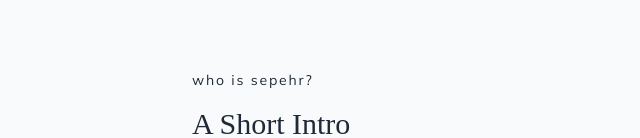
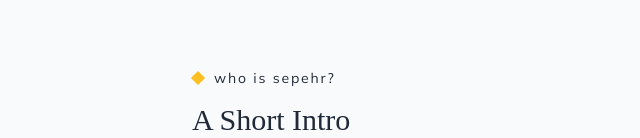
Before and after one commit to sepehrjf/sepehr-jalali, a Gatsby site: page /about in a window 1280 px wide. Shown: the part 662-800 px from the top of the page, 0-640 px from the left. Built offline with nearby package versions, Linux system fonts and the light colour scheme; Gatsby itself is replaced by a stand-in of ours.

Commit message:
Added tile.module.css

```diff
--- a/src/components/biography.js
+++ b/src/components/biography.js
@@ -1,17 +1,22 @@
 import React from "react";
+import { tile } from "./tile.module.css";
 
 function Biography(props) {
   return (
     <div className="container flex flex-col flex-grow flex-auto text-gray-800 mx-auto py-20">
       <div className="px-5 sm:px-10 md:px-24 lg:px-48">
+        <div className="flex mb-4 relative">
+          <div className={tile}></div>
           <div
-          className="question mb-4 relative text-xs sm:text-sm lowercase"
+            className="question text-xs sm:text-sm lowercase"
             style={{
               fontFamily: "Mulish, sans-serif",
               letterSpacing: "0.13em",
+              lineHeight: "1rem",
             }}
           >
             {props.question}
+          </div>
         </div>
         <div
           className="title mb-4 leading-relaxed text-xl md:text-3xl font-normal"
@@ -22,7 +27,7 @@ function Biography(props) {
           {props.title}
         </div>
         <div
-          className="description mb-4 leading-relaxed text-base md:text-lg font-normal"
+          className="description mb-4 leading-relaxed text-base lg:text-lg font-normal"
           style={{
             fontFamily: "Mulish, sans-serif",
           }}
--- /dev/null
+++ b/src/components/tile.module.css
@@ -0,0 +1,11 @@
+.tile {
+  background-color: #fbbf24;
+  content: "";
+  top: 3px;
+  left: 1px;
+  position: relative;
+  width: 0.625rem;
+  height: 0.625rem;
+  margin-right: 0.75rem;
+  transform: rotate(45deg);
+}
```
Lines whose indentation alone changed are shown as unchanged.
